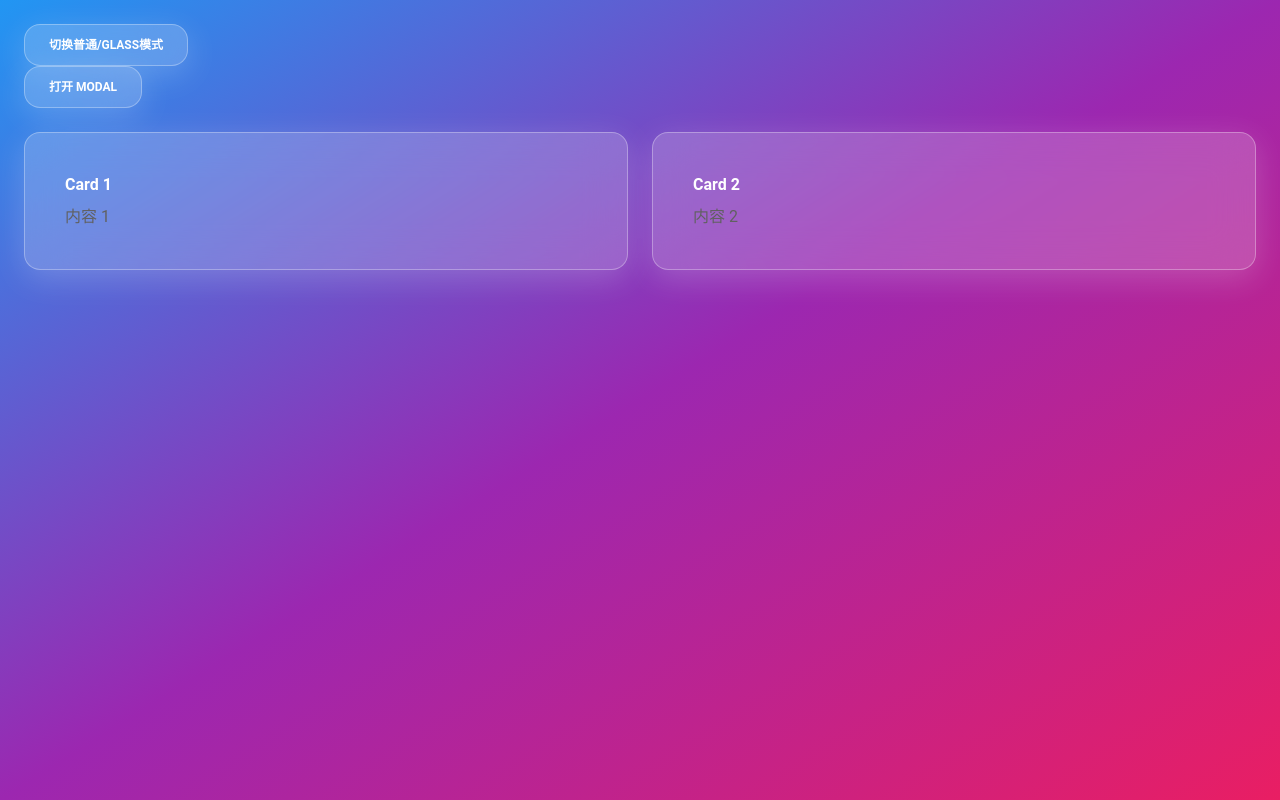
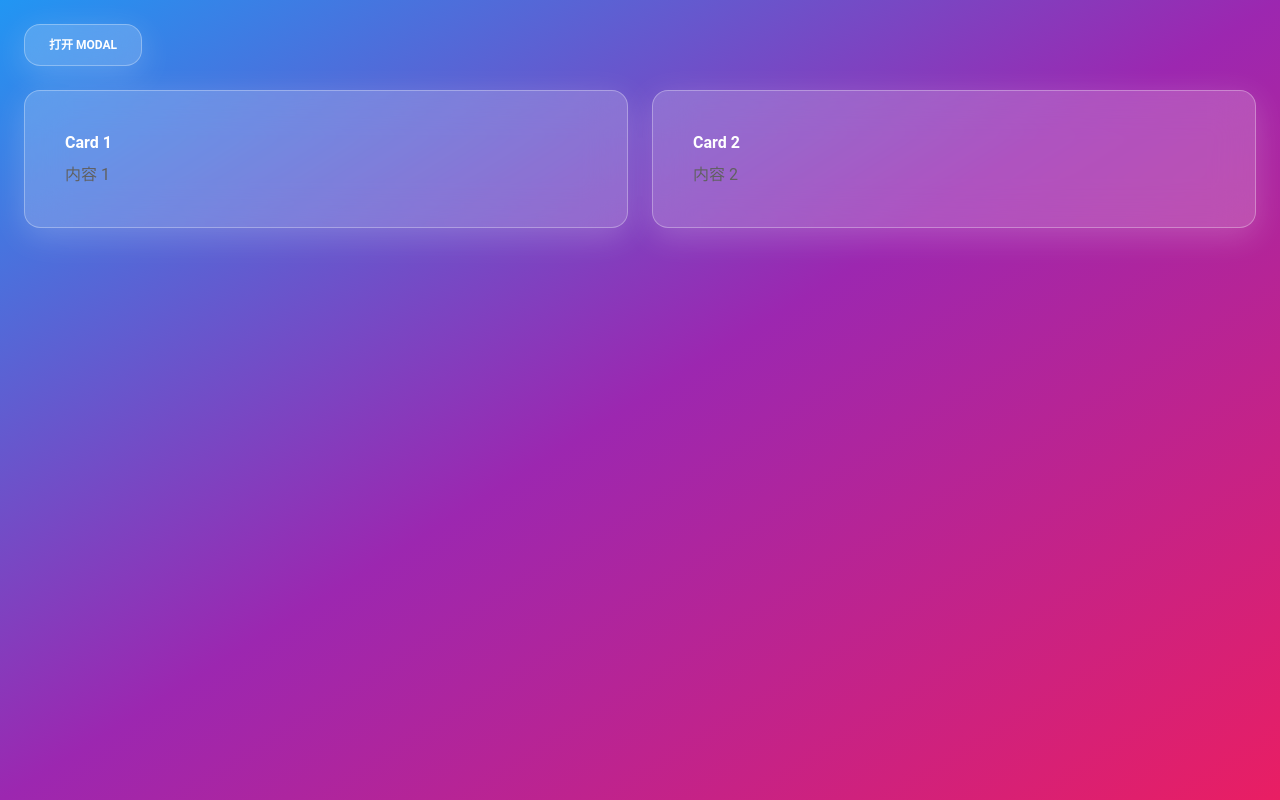
Before and after one commit to nibilin33/liquid-glass-ui, a Next.js app: page / in a window 1280 px wide. Built offline with nearby package versions, Linux system fonts and the light colour scheme.

Commit message:
feat: update

```diff
--- a/package.json
+++ b/package.json
@@ -9,7 +9,8 @@
     "build": "next build",
     "lint": "eslint . --ext .ts,.tsx",
     "build:npm": "tsc -p tsconfig.build.json && cpx \"components/*.css\" dist",
-    "dev": "tsc --watch",
+    "dev": "next dev",
+    "tsc:watch": "tsc --watch",
     "start": "next start"
   },
   "dependencies": {
--- a/pages/index.tsx
+++ b/pages/index.tsx
@@ -6,12 +6,10 @@ import { useState } from 'react'
 import { useTheme } from '../context/ThemeContext'
 
 export default function Home() {
-  const { toggleTheme } = useTheme()
   const [open, setOpen] = useState(false)
 
   return (
     <div className="p-6 bg-gradient-to-br from-blue-500 via-purple-500 to-pink-500 min-h-screen">
-      <GlassButton onClick={toggleTheme}>切换普通/Glass模式</GlassButton>
       <GlassButton onClick={() => setOpen(true)}>打开 Modal</GlassButton>
 
       <div className="mt-6 grid grid-cols-1 md:grid-cols-2 gap-6">
```
